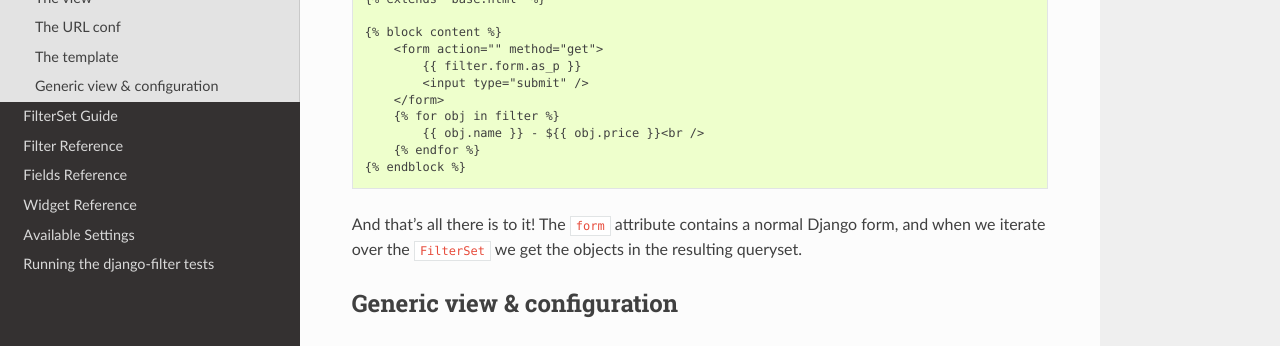
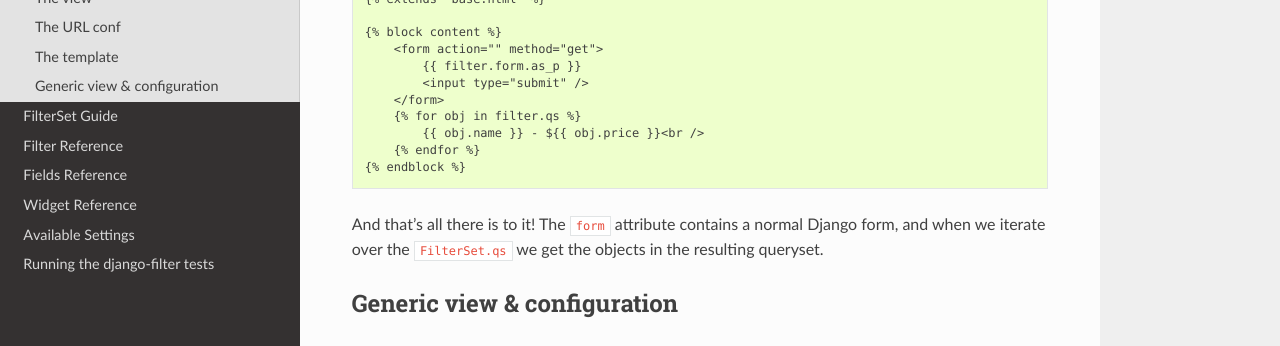
Before and after one commit to carltongibson/django-filter, a Sphinx documentation site: the page built from docs/usage.txt, in a window 1280 px wide and 900 px high, scrolled down 6184 px. Shown: the part 268-614 px from the top of the window. Built offline with Sphinx 7.4.7 and the Read the Docs theme 2.0.0, drawn with Linux system fonts in a browser that asks for light colours.

Commit message:
Remove FilterSet iteration from docs

```diff
--- a/docs/usage.txt
+++ b/docs/usage.txt
@@ -339,13 +339,13 @@ And lastly we need a template::
             {{ filter.form.as_p }}
             <input type="submit" />
         </form>
-        {% for obj in filter %}
+        {% for obj in filter.qs %}
             {{ obj.name }} - ${{ obj.price }}<br />
         {% endfor %}
     {% endblock %}
 
 And that's all there is to it!  The ``form`` attribute contains a normal
-Django form, and when we iterate over the ``FilterSet`` we get the objects in
+Django form, and when we iterate over the ``FilterSet.qs`` we get the objects in
 the resulting queryset.
 
 
```
